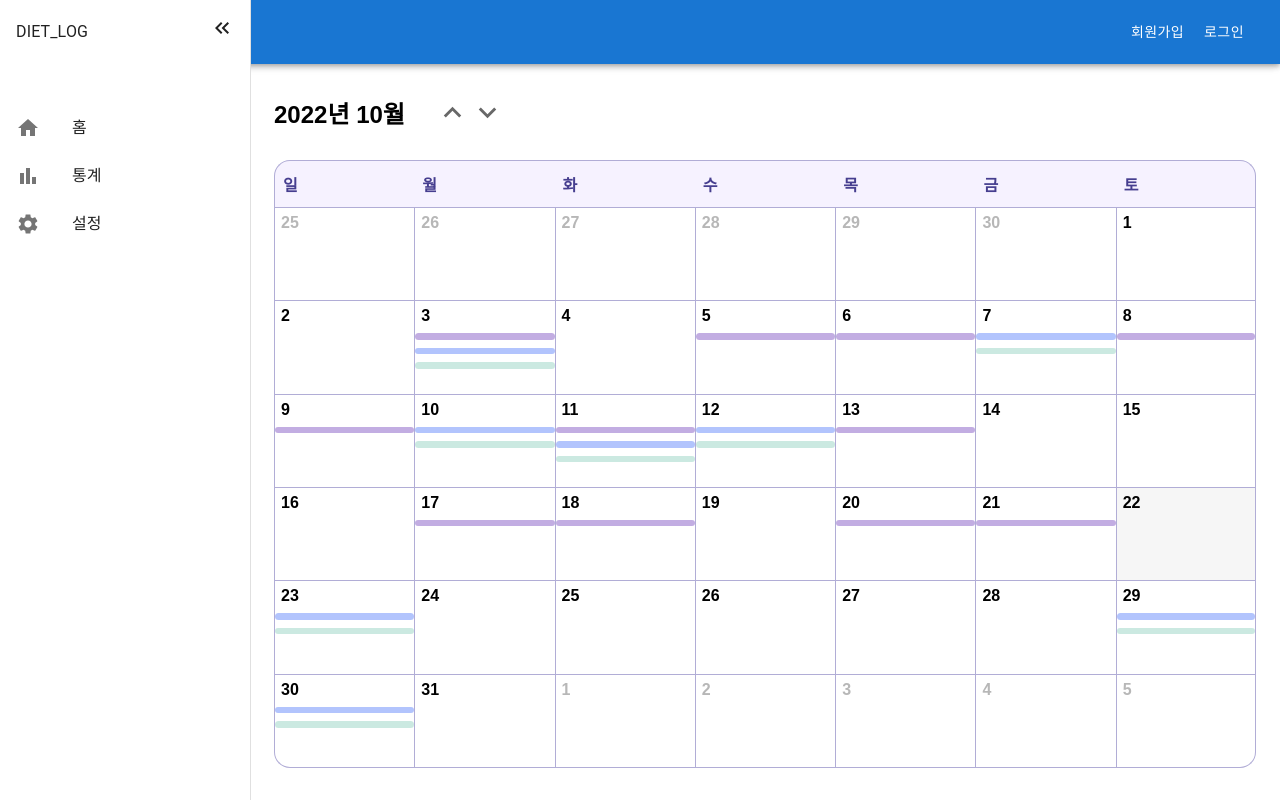
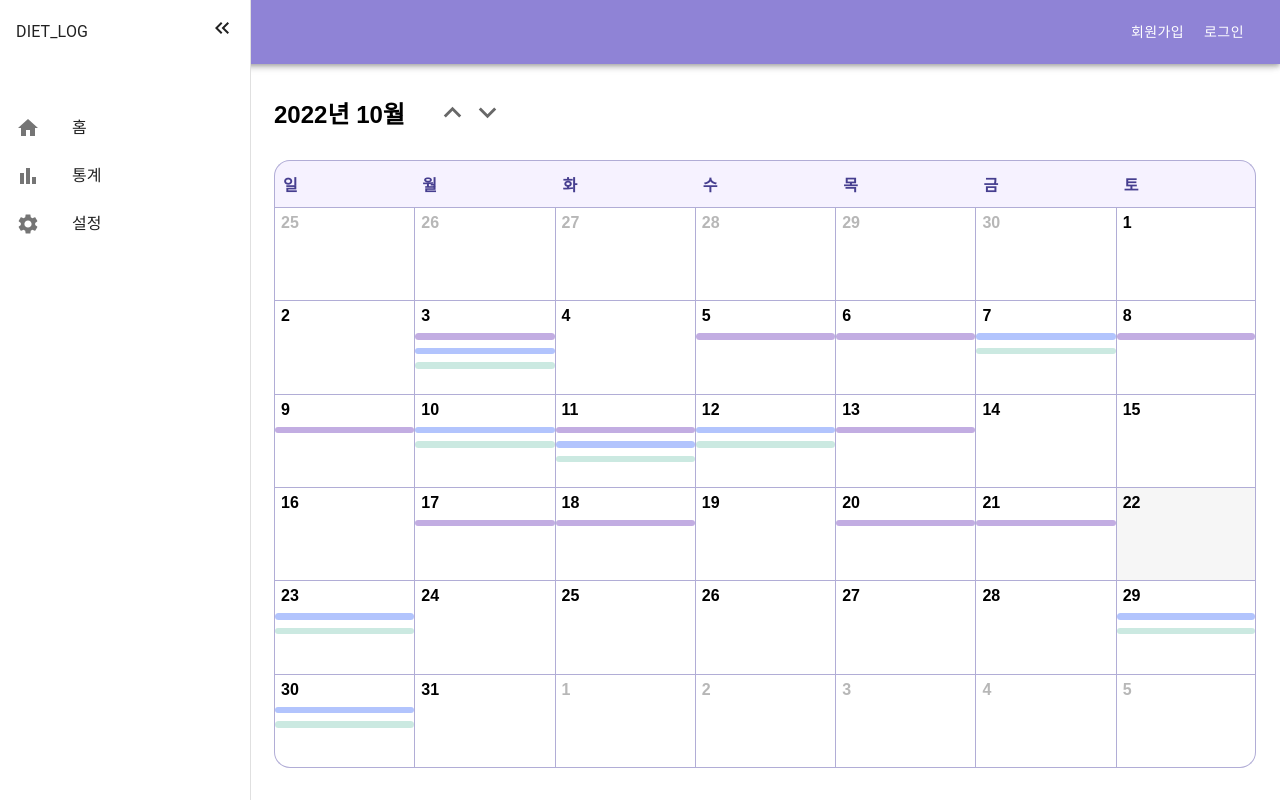
Before and after one commit to hyojinjeong/diet_diary, a React (Create React App) app: page / in a window 1280 px wide. Built offline with nearby package versions, Linux system fonts and the light colour scheme.

Commit message:
style: custom 테마 추가
- primary main color 변경

```diff
--- a/src/index.tsx
+++ b/src/index.tsx
@@ -3,13 +3,24 @@ import ReactDOM from "react-dom/client";
 import "./index.css";
 import App from "./App";
 import GlobalStyles from "./styles/GlobalStyles";
+import { createTheme, ThemeProvider } from "@mui/material";
+
+const theme = createTheme({
+  palette: {
+    primary: {
+      main: "#8F83D6",
+    },
+  },
+});
 
 const root = ReactDOM.createRoot(
   document.getElementById("root") as HTMLElement
 );
 root.render(
   <React.StrictMode>
-    <GlobalStyles />
-    <App />
+    <ThemeProvider theme={theme}>
+      <GlobalStyles />
+      <App />
+    </ThemeProvider>
   </React.StrictMode>
 );
```
